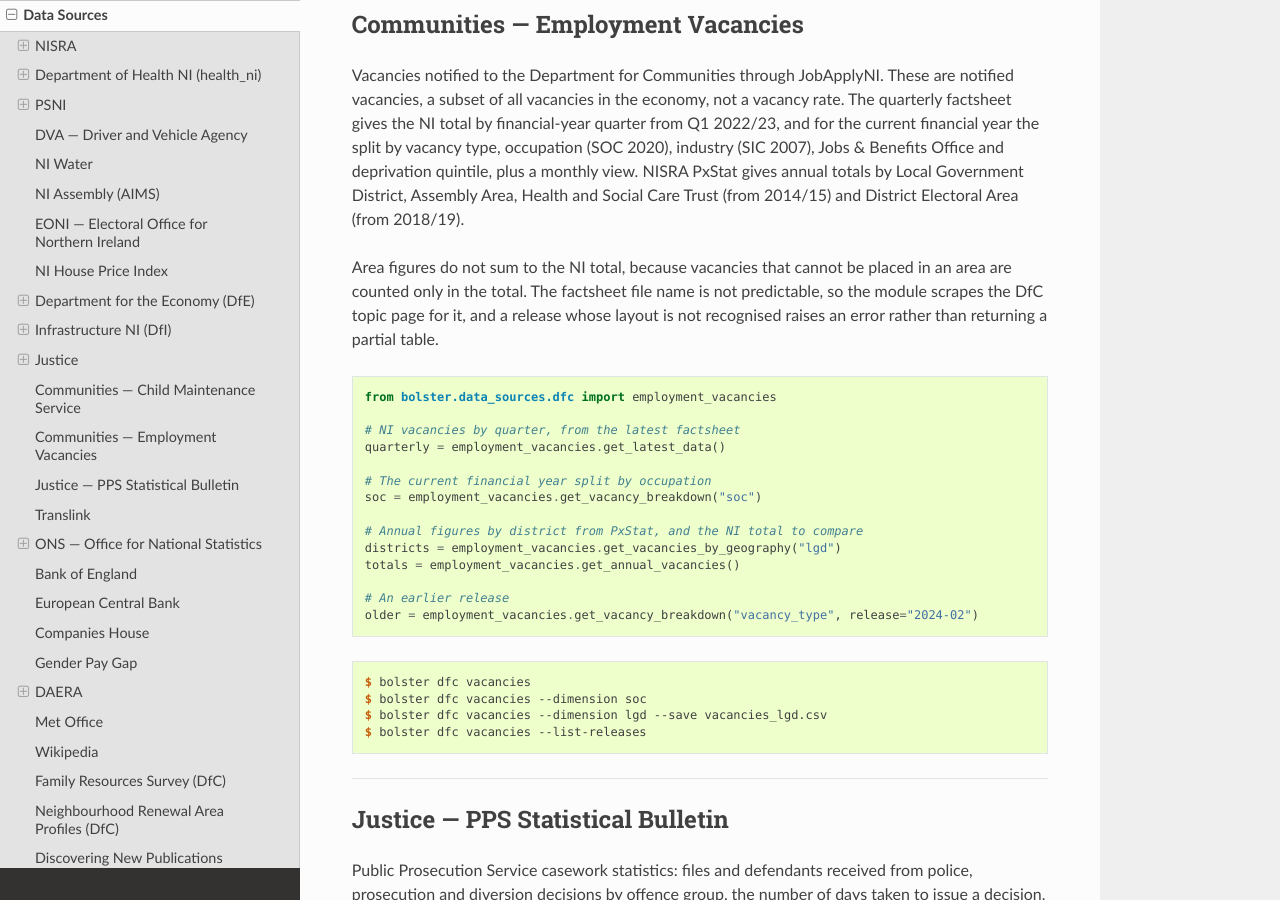
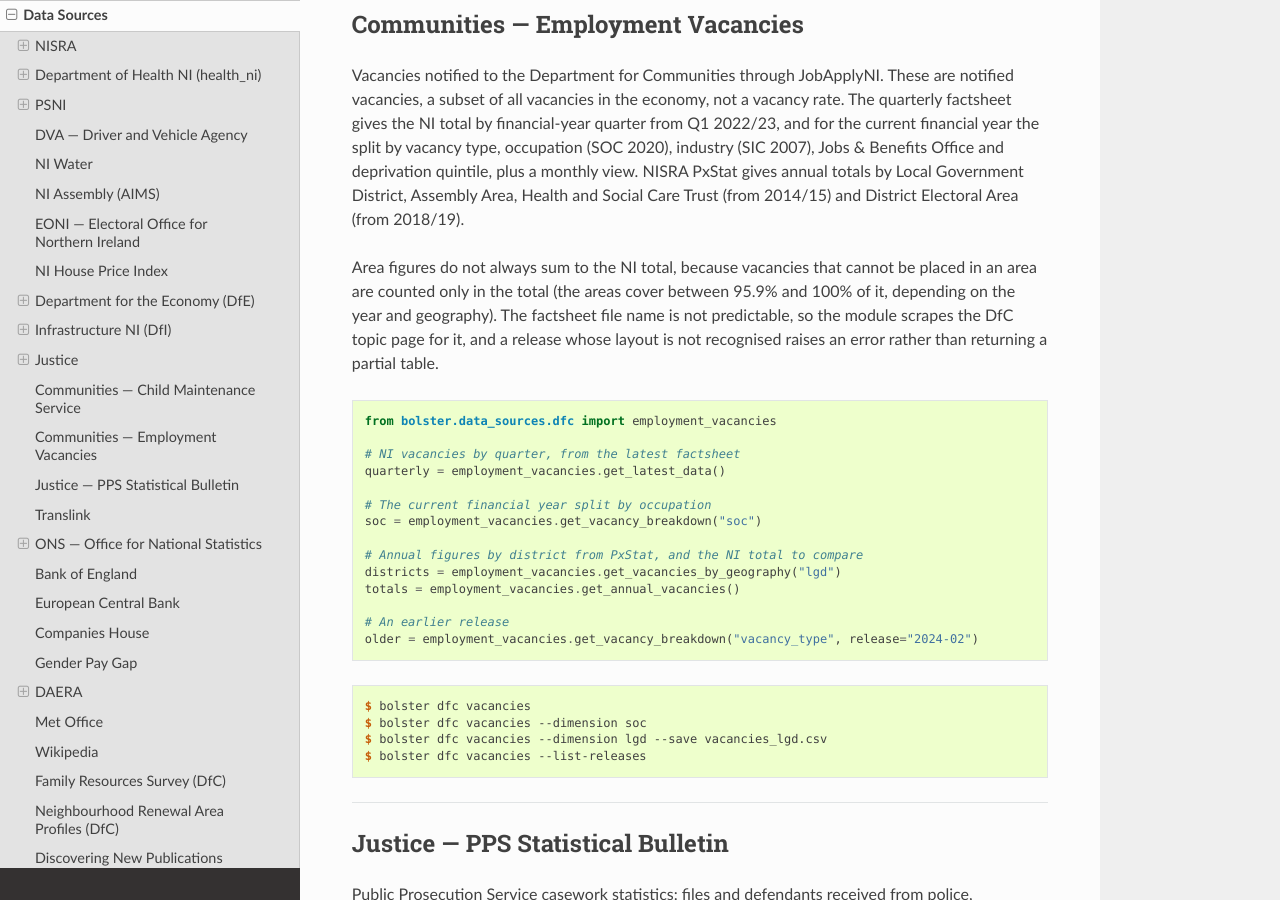
Before and after one commit to andrewbolster/bolster, a Sphinx documentation site: the page built from docs/data_sources.rst, in a window 1280 px wide and 900 px high, scrolled down 30242 px. Built offline with Sphinx 7.4.7 and the Read the Docs theme 3.1.0, drawn with Linux system fonts in a browser that asks for light colours; pages that are not in the unit, such as notebooks, are missing from menus.

Commit message:
docs(employment-vacancies): state area coverage as a range, not a single year
Co-Authored-By: Claude Sonnet 5.5 <noreply@anthropic.com>

```diff
--- a/docs/data_sources.rst
+++ b/docs/data_sources.rst
@@ -1659,8 +1659,9 @@ deprivation quintile, plus a monthly view. NISRA PxStat gives annual totals by
 Local Government District, Assembly Area, Health and Social Care Trust (from
 2014/15) and District Electoral Area (from 2018/19).
 
-Area figures do not sum to the NI total, because vacancies that cannot be placed
-in an area are counted only in the total. The factsheet file name is not
+Area figures do not always sum to the NI total, because vacancies that cannot be
+placed in an area are counted only in the total (the areas cover between 95.9% and
+100% of it, depending on the year and geography). The factsheet file name is not
 predictable, so the module scrapes the DfC topic page for it, and a release
 whose layout is not recognised raises an error rather than returning a partial
 table.
```
Also changed, not shown: 1 other file.
